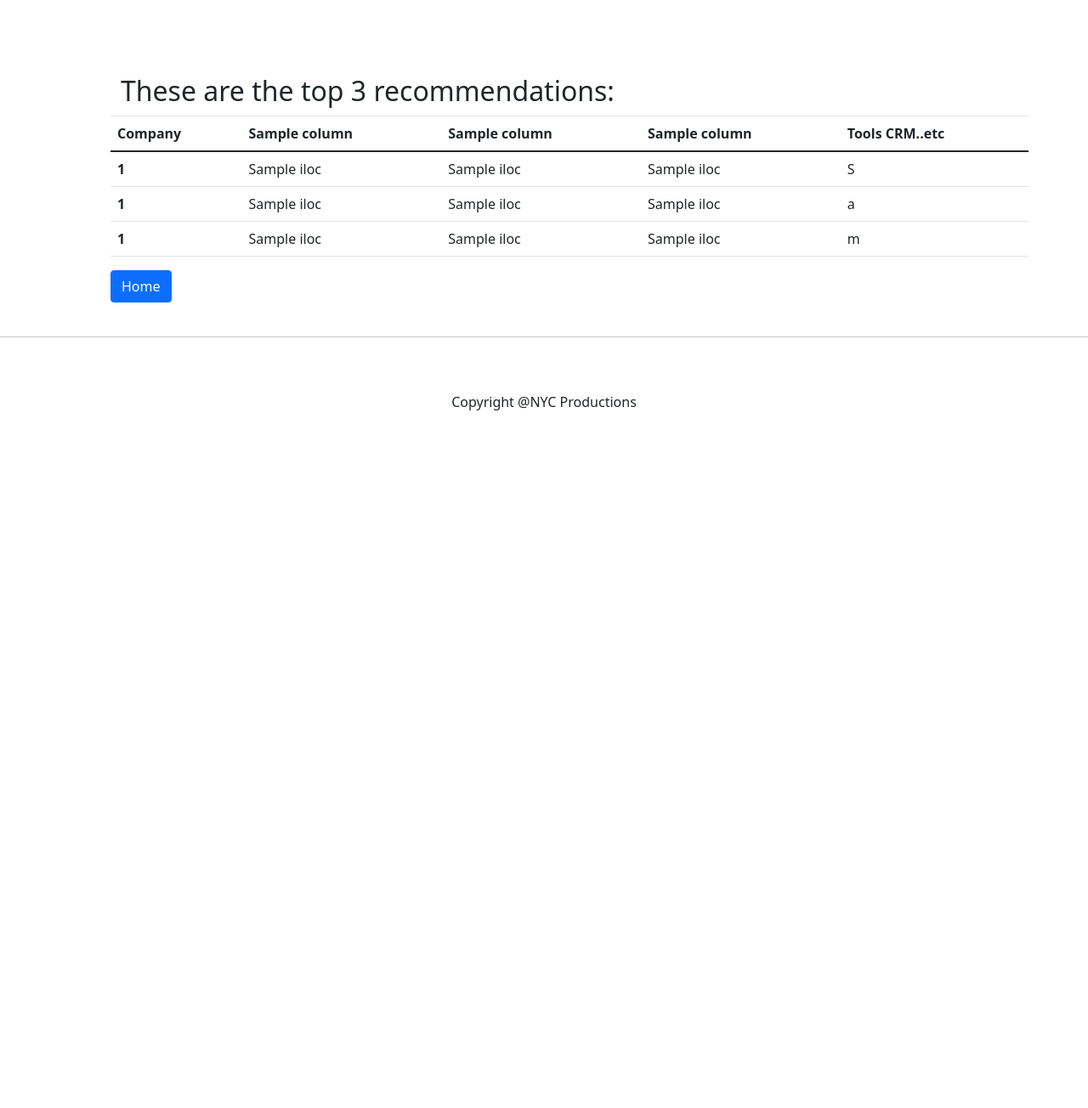
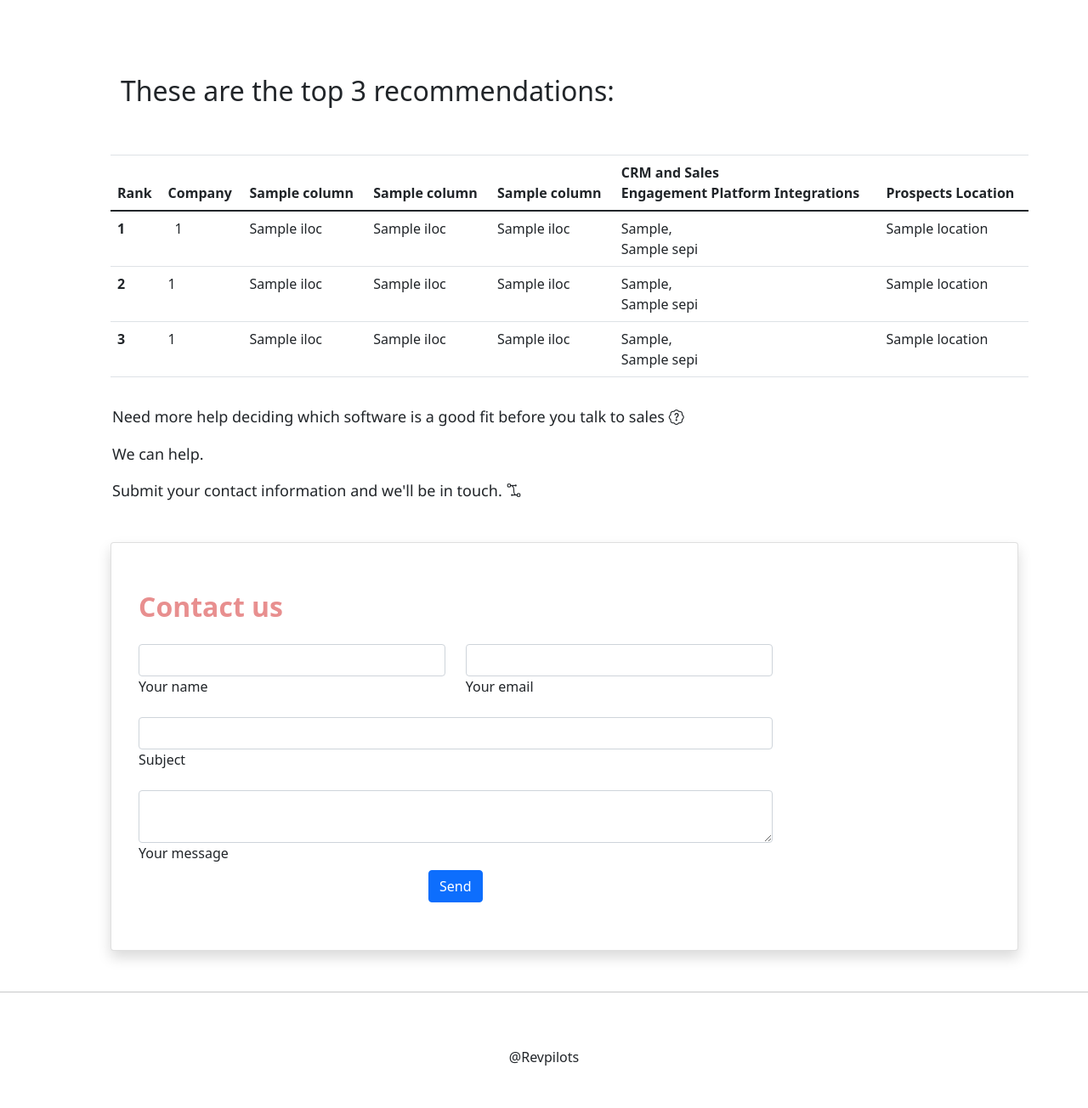
Before and after one commit to hseju/SoftwareRecommender, a Flask app: template templates/result.html in a window 1280 px wide. Shown: the part 88-1392 px from the top of the page at 85% size. Before the commit the page ends 571 px from the top, so only its background shows below. Run offline with Flask 2, Linux system fonts and the light colour scheme; the template is opened without the code that fills it: most values are stand-ins (such as "Sample title", 1, 10 or a date in 2020); some libraries are stand-ins or nearby versions.

Commit message:
added new files

```diff
--- a/app.py
+++ b/app.py
@@ -103,7 +103,7 @@ def home():
 
         import rec
         result_final = rec.get_results(df)
-        return render_template("result.html", company = result_final)
+        return render_template("result.html", company = result_final, user_data= df)
 
     else:
 
@@ -120,6 +120,7 @@ def result():
     return render_template("result.html")
 
 
+
 #run the application
 if __name__ == "__main__":
     db.create_all()
--- a/templates/base.html
+++ b/templates/base.html
@@ -54,7 +54,7 @@
 
     <hr>
     <br/><br/>
-    <footer align="center"> Copyright @NYC Productions </footer>
+    <footer align="center"> @Revpilots </footer>
 
     <br/><br/>
 
--- a/templates/result.html
+++ b/templates/result.html
@@ -2,41 +2,54 @@
 
 {% block content %}
 
-<div class="container ml-20">
+<div class="container ml-20 mr-20">
   <div class="row ml-5">
-    <h2> These are the top 3 recommendations: </h2> <br><br>
+    <h2> These are the top 3 recommendations: </h2>
 
-    <table class="table table-hover">
+    <br/>
+    <table class="table table-hover mt-5">
+      <!-- Table head -->
         <thead>
           <tr>
+            <th scope="col">Rank</th>
             <th scope="col">Company</th>
             <th scope="col">{{company.columns[0]}}</th>
             <th scope="col">{{company.columns[1]}}</th>
             <th scope="col">{{company.columns[-1]}}</th>
-            <th scope="col">Tools CRM..etc</th>
+            <th scope="col">CRM and Sales <br>Engagement Platform Integrations</th>
+            <th scope="col">Prospects Location</th>
           </tr>
         </thead>
+      <!-- Table head -->
+
+
         <tbody>
           <tr>
-            <th scope="row">{{company.index[0]}}</th>
+            <th scope="row">1</th>
+            <td><i class="fas fa-graduation-cap mr-2 grey-text" aria-hidden="true"></i>{{company.index[0]}}</td>
             <td>{{company.iloc[0,0]}}</td>
             <td>{{company.iloc[0,1]}}</td>
             <td>{{company.iloc[0,-1]}}</td>
-            <td>{{(company['CRM Integrations']+ "," + company['SEPI'])[0]}}</td>
+            <td>{{company['CRM Integrations'][0]+ ","}}<br> {{company['SEPI'][0]}}</td>
+            <td>{{company['location'][0]}}</td>
           </tr>
           <tr>
-            <th scope="row">{{company.index[1]}}</th>
+            <th scope="row">2</th>
+            <td>{{company.index[1]}}</td>
             <td>{{company.iloc[1,0]}}</td>
             <td>{{company.iloc[1,1]}}</td>
             <td>{{company.iloc[1,-1]}}</td>
-            <td>{{(company['CRM Integrations']+ "," + company['SEPI'])[1]}}</td>
+            <td>{{company['CRM Integrations'][1]+ "," }}<br> {{company['SEPI'][1]}}</td>
+            <td>{{company['location'][1]}}</td>
           </tr>
           <tr>
-            <th scope="row">{{company.index[2]}}</th>
+            <th scope="row">3</th>
+            <td>{{company.index[2]}}</td>
             <td>{{company.iloc[2,0]}}</td>
             <td>{{company.iloc[2,1]}}</td>
             <td>{{company.iloc[2,-1]}}</td>
-            <td>{{(company['CRM Integrations']+ "," + company['SEPI'])[2]}}</td>
+            <td>{{company['CRM Integrations'][2]+ ","}}<br> {{company['SEPI'][2]}}</td>
+            <td>{{company['location'][2]}}</td>
           </tr>
         </tbody>
       </table>
@@ -45,8 +58,120 @@
 
   </div>
 
-  <a class='btn btn-primary ml-5' href="{{ url_for('home') }}">Home</a>
-    <br/><br/>
+
+  <h4 style="margin: 20px 20px 50px 50px; font-family:'Segoe UI', Tahoma, Geneva, Verdana, sans-serif; font-weight: normal; font-size:18px; ">Need more help deciding which software is a
+     good fit before you talk to sales <i class="bi bi-patch-question"></i> <br><br>
+     <span>We can help.</span>   <br><br>
+     Submit your contact information and we'll be in touch. <i class="bi bi-bezier2"></i></h4>
+
+
+  <!--Section: Contact v.2-->
+
+<div class="card shadow p-3 mb-5 bg-body rounded ml-5">
+  <div class="card-body">
+<section class="mb-4">
+
+  <!--Section heading-->
+  <h2 class="h1-responsive font-weight-bold my-4 text-start" style="color: rgb(232, 143, 143);">Contact us</h2>
+  <!--Section description-->
+  <!-- <p class="text-center w-responsive mx-auto mb-5">Need more help deciding which software is a good fit before you talk to sales
+    We can help. Submit your contact information and we'll be in touch. <i class="bi bi-bezier2"></i></p> -->
+
+  <div class="row">
+
+      <!--Grid column-->
+      <div class="col-md-9 mb-md-0 mb-5">
+          <form id="contact-form" name="contact-form" action="mail.php" method="POST">
+
+              <!--Grid row-->
+              <div class="row">
+
+                  <!--Grid column-->
+                  <div class="col-md-6">
+                      <div class="md-form mb-0">
+                          <input type="text" id="name" name="name" class="form-control">
+                          <label for="name" class="">Your name</label>
+                      </div>
+                  </div>
+                  <!--Grid column-->
+
+                  <!--Grid column-->
+                  <div class="col-md-6">
+                      <div class="md-form mb-0">
+                          <input type="text" id="email" name="email" class="form-control">
+                          <label for="email" class="">Your email</label>
+                      </div>
+                  </div>
+                  <!--Grid column-->
+
+              </div>
+              <!--Grid row-->
+
+              <!--Grid row-->
+              <div class="row mt-3">
+                  <div class="col-md-12">
+                      <div class="md-form mb-0">
+                          <input type="text" id="subject" name="subject" class="form-control">
+                          <label for="subject" class="">Subject</label>
+                      </div>
+                  </div>
+              </div>
+              <!--Grid row-->
+
+              <!--Grid row-->
+              <div class="row mt-3">
+
+                  <!--Grid column-->
+                  <div class="col-md-12">
+
+                      <div class="md-form">
+                          <textarea type="text" id="message" name="message" rows="2" class="form-control md-textarea"></textarea>
+                          <label for="message">Your message</label>
+                      </div>
+
+                  </div>
+              </div>
+              <!--Grid row-->
+
+          </form>
+
+          <div class="text-center text-md-left">
+              <a class="btn btn-primary " onclick="document.getElementById('contact-form').submit();"> Send</a>
+          </div>
+          <div class="status"></div>
+      </div>
+      <!--Grid column-->
+
+      <!--Grid column-->
+      <!-- <div class="col-md-3 text-center">
+          <ul class="list-unstyled mb-0">
+              <li><i class="fas fa-map-marker-alt fa-2x"></i>
+                  <p>San Francisco, CA 94126, USA</p>
+              </li>
+
+              <li><i class="fas fa-phone mt-4 fa-2x"></i>
+                  <p>+ 01 234 567 89</p>
+              </li>
+
+              <li><i class="fas fa-envelope mt-4 fa-2x"></i>
+                  <p>contact@mdbootstrap.com</p>
+              </li>
+          </ul>
+      </div> -->
+      <!--Grid column-->
+
+  </div>
+
+</section>
+<!--Section: Contact v.2-->
+
+  </div>
+</div>
+
+
+
+  <!-- <a class='btn btn-primary ml-5' href="{{ url_for('home') }}">Home</a>
+    <br/><br/> -->
 </div>
 
 {% endblock %}
--- a/templates/styles/action.js
+++ b/templates/styles/action.js
@@ -4,3 +4,33 @@ document.addEventListener("DOMContentLoaded", function(){
         return new bootstrap.Tooltip(element);
     });
 });
+
+function validateForm() {
+    var name =  document.getElementById('name').value;
+    if (name == "") {
+        document.querySelector('.status').innerHTML = "Name cannot be empty";
+        return false;
+    }
+    var email =  document.getElementById('email').value;
+    if (email == "") {
+        document.querySelector('.status').innerHTML = "Email cannot be empty";
+        return false;
+    } else {
+        var re = /^(([^<>()\[\]\\.,;:\s@"]+(\.[^<>()\[\]\\.,;:\s@"]+)*)|(".+"))@((\[[0-9]{1,3}\.[0-9]{1,3}\.[0-9]{1,3}\.[0-9]{1,3}])|(([a-zA-Z\-0-9]+\.)+[a-zA-Z]{2,}))$/;
+        if(!re.test(email)){
+            document.querySelector('.status').innerHTML = "Email format invalid";
+            return false;
+        }
+    }
+    var subject =  document.getElementById('subject').value;
+    if (subject == "") {
+        document.querySelector('.status').innerHTML = "Subject cannot be empty";
+        return false;
+    }
+    var message =  document.getElementById('message').value;
+    if (message == "") {
+        document.querySelector('.status').innerHTML = "Message cannot be empty";
+        return false;
+    }
+    document.querySelector('.status').innerHTML = "Sending...";
+  }
--- a/templates/styles/style.css
+++ b/templates/styles/style.css
@@ -1,3 +1,8 @@
 #title {
     padding-left: 5 em;
 }
+
+.container h4{
+    margin: 20 px 20 px 50 px 50 px;
+    font-family: poppins;
+}
--- a/user_data.csv
+++ b/user_data.csv
@@ -1,2 +1,2 @@
 ,data,contract,price,contacts,duration,Location,features,salesTeam,crm,SEPI_tools
-0,"['email', 'workphone']",['Monthly'],50,100-500,['Monthly'],['USA/NorthAmerica'],"['ContactEnrichment', 'IntentData']",['SMB'],['Salesforce'],['Salesloft']
+0,[],[],25000,,['Annual'],[],[],['enterprise'],[''],['']
```
Also changed, not shown: Assign.py (+8 -3 lines), rec.py (+15 -5 lines), templates/home.html (+4 -4 lines), 3 other files.
